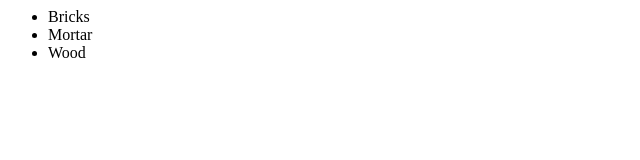
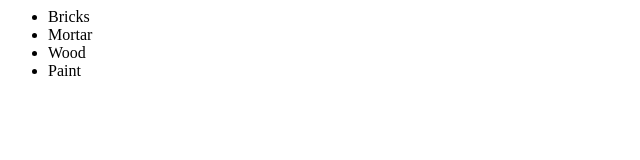
Before and after one commit to Gaberiel2296/EDXLecture0WebApp, a plain HTML site: page index.htm in a window 1280 px wide. Shown: the full height of the page, 0-640 px from the left. Drawn offline with Linux system fonts and the light colour scheme.

Commit message:
Update index.htm

```diff
--- a/index.htm
+++ b/index.htm
@@ -4,6 +4,7 @@
   <LI>Bricks</LI>
   <LI>Mortar</LI>
   <LI>Wood</LI>
+  <LI>Paint</LI>
 </UL>
 </body>
 </html>
```
